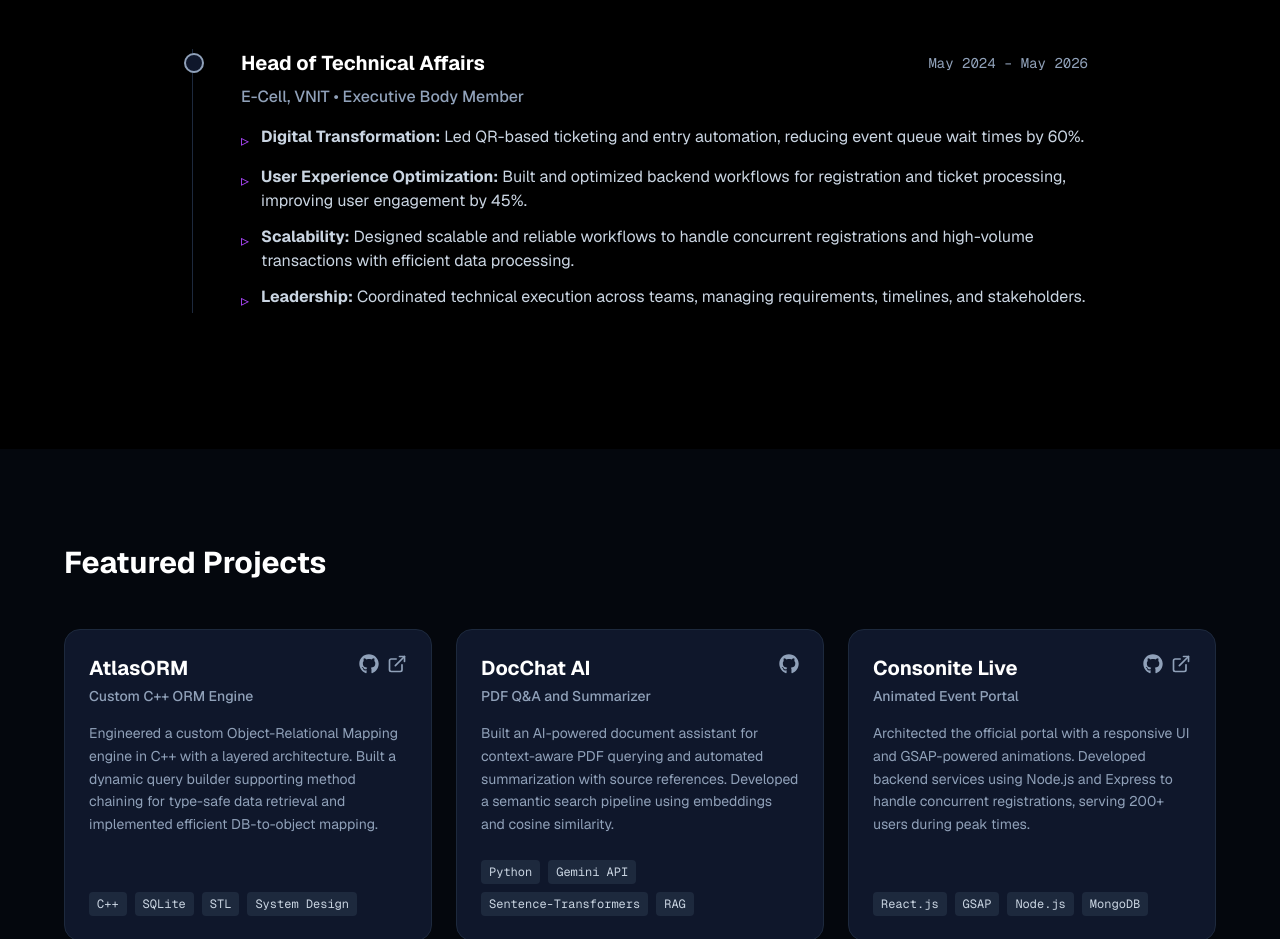
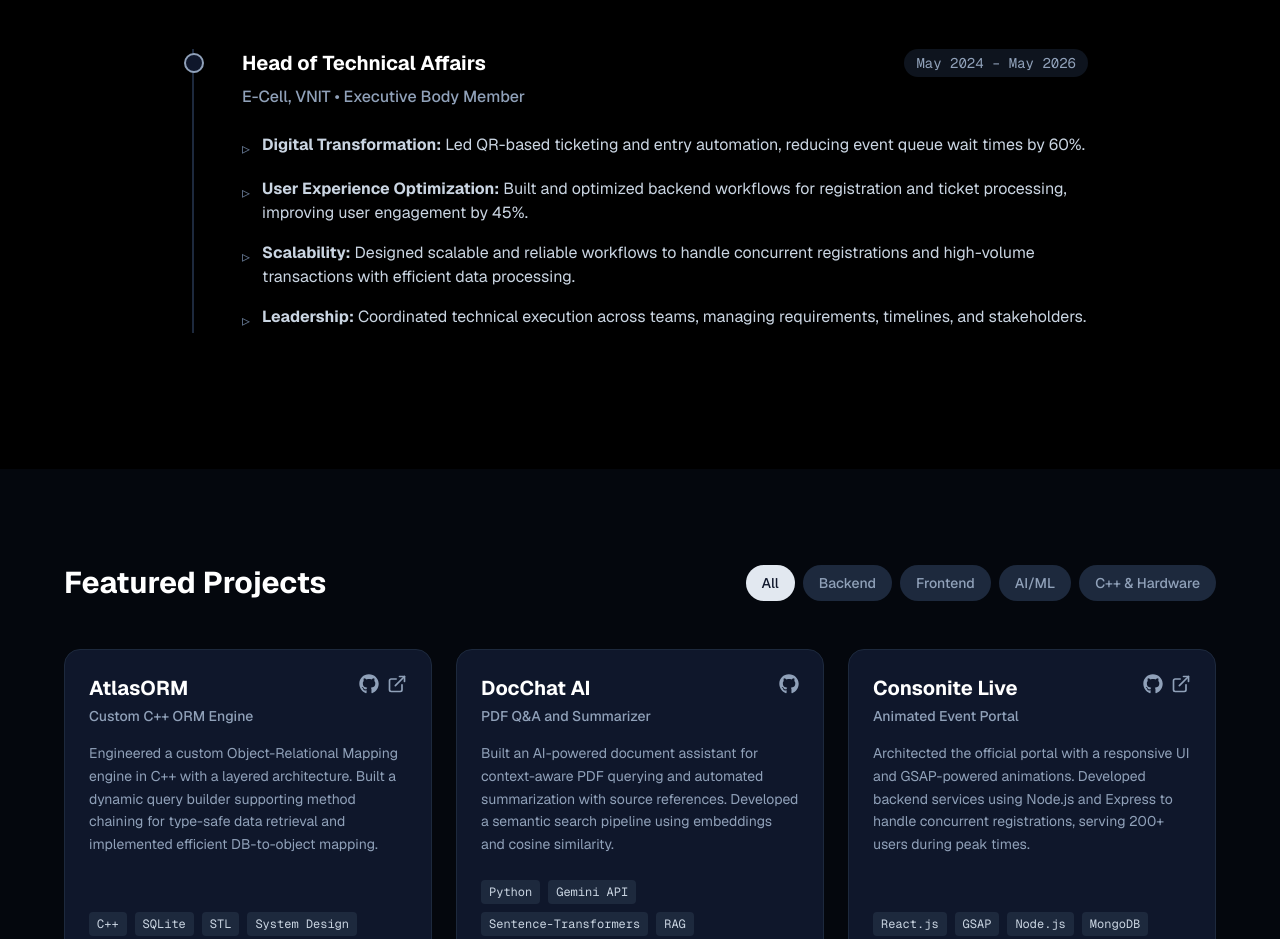
Before and after one commit to AryanSinghGangwar/Portfolioo, a Next.js app: page / in a window 1280 px wide. Shown: the part 1453-2392 px from the top of the page. Built offline with nearby package versions, Linux system fonts and the light colour scheme.

Commit message:
Add project filtering, experience timeline, and resume button

```diff
--- a/components/Experience.tsx
+++ b/components/Experience.tsx
@@ -1,6 +1,21 @@
 "use client";
 
 import { motion } from "framer-motion";
+
+const containerVariants = {
+  hidden: { opacity: 0 },
+  visible: {
+    opacity: 1,
+    transition: {
+      staggerChildren: 0.2,
+    },
+  },
+};
+
+const itemVariants = {
+  hidden: { opacity: 0, x: -20 },
+  visible: { opacity: 1, x: 0, transition: { duration: 0.5 } },
+};
 
 export default function Experience() {
   return (
@@ -16,35 +31,47 @@ export default function Experience() {
             Experience
           </h2>
 
-          <div className="relative border-l border-slate-800 ml-3 md:ml-0 md:pl-0">
-            <div className="mb-10 ml-8 md:ml-12 relative group">
-              <div className="absolute -left-[41px] md:-left-[57px] top-1 h-5 w-5 rounded-full bg-slate-900 border-2 border-slate-400 group-hover:bg-slate-400 transition-colors" />
+          <div className="relative border-l-2 border-slate-800 ml-3 md:ml-0 md:pl-0">
+            <motion.div
+              variants={containerVariants}
+              initial="hidden"
+              whileInView="visible"
+              viewport={{ once: true, margin: "-100px" }}
+              className="mb-10 ml-8 md:ml-12 relative group"
+            >
+              <motion.div
+                initial={{ scale: 0 }}
+                whileInView={{ scale: 1 }}
+                viewport={{ once: true }}
+                transition={{ duration: 0.5 }}
+                className="absolute -left-[41px] md:-left-[58px] top-1 h-5 w-5 rounded-full bg-slate-900 border-2 border-slate-400 group-hover:bg-white group-hover:border-white transition-colors group-hover:shadow-[0_0_10px_rgba(255,255,255,0.5)]"
+              />
 
               <div className="flex flex-col md:flex-row md:items-center justify-between mb-2">
-                <h3 className="text-xl font-bold text-white">Head of Technical Affairs</h3>
-                <span className="text-slate-400 font-mono text-sm mt-1 md:mt-0">May 2024 – May 2026</span>
+                <h3 className="text-xl font-bold text-white group-hover:text-slate-200 transition-colors">Head of Technical Affairs</h3>
+                <span className="text-slate-400 font-mono text-sm mt-1 md:mt-0 bg-slate-800/50 px-3 py-1 rounded-full">May 2024 – May 2026</span>
               </div>
-              <div className="text-slate-400 font-medium mb-4">E-Cell, VNIT • Executive Body Member</div>
+              <div className="text-slate-400 font-medium mb-6">E-Cell, VNIT • Executive Body Member</div>
 
-              <ul className="space-y-3 text-slate-300">
-                <li className="flex gap-3">
-                  <span className="text-purple-500 mt-1">▹</span>
+              <ul className="space-y-4 text-slate-300">
+                <motion.li variants={itemVariants} className="flex gap-3">
+                  <span className="text-slate-500 mt-1">▹</span>
                   <span><strong>Digital Transformation:</strong> Led QR-based ticketing and entry automation, reducing event queue wait times by 60%.</span>
-                </li>
-                <li className="flex gap-3">
-                  <span className="text-purple-500 mt-1">▹</span>
+                </motion.li>
+                <motion.li variants={itemVariants} className="flex gap-3">
+                  <span className="text-slate-500 mt-1">▹</span>
                   <span><strong>User Experience Optimization:</strong> Built and optimized backend workflows for registration and ticket processing, improving user engagement by 45%.</span>
-                </li>
-                <li className="flex gap-3">
-                  <span className="text-purple-500 mt-1">▹</span>
+                </motion.li>
+                <motion.li variants={itemVariants} className="flex gap-3">
+                  <span className="text-slate-500 mt-1">▹</span>
                   <span><strong>Scalability:</strong> Designed scalable and reliable workflows to handle concurrent registrations and high-volume transactions with efficient data processing.</span>
-                </li>
-                <li className="flex gap-3">
-                  <span className="text-purple-500 mt-1">▹</span>
+                </motion.li>
+                <motion.li variants={itemVariants} className="flex gap-3">
+                  <span className="text-slate-500 mt-1">▹</span>
                   <span><strong>Leadership:</strong> Coordinated technical execution across teams, managing requirements, timelines, and stakeholders.</span>
-                </li>
+                </motion.li>
               </ul>
-            </div>
+            </motion.div>
           </div>
         </motion.div>
       </div>
--- a/components/Hero.tsx
+++ b/components/Hero.tsx
@@ -32,7 +32,7 @@ export default function Hero() {
             architecture and AI integration.
           </p>
 
-          <div className="flex flex-col sm:flex-row items-center justify-center gap-4 mb-12">
+          <div className="flex flex-col sm:flex-row flex-wrap items-center justify-center gap-4 mb-12">
             <a
               href="#projects"
               className="flex items-center gap-2 px-8 py-3 bg-white hover:bg-slate-200 text-black font-semibold rounded-full transition-colors"
@@ -41,8 +41,16 @@ export default function Hero() {
               <ArrowRight className="w-5 h-5" />
             </a>
             <a
+              href="/resume.pdf"
+              target="_blank"
+              className="flex items-center gap-2 px-8 py-3 bg-slate-800 hover:bg-slate-700 text-white font-semibold rounded-full transition-colors border border-slate-700"
+            >
+              <Download className="w-5 h-5" />
+              Download Resume
+            </a>
+            <a
               href="#contact"
-              className="flex items-center gap-2 px-8 py-3 bg-slate-800 hover:bg-slate-700 text-white font-semibold rounded-full transition-colors border border-slate-700"
+              className="flex items-center gap-2 px-8 py-3 bg-transparent hover:bg-slate-800/50 text-slate-300 font-semibold rounded-full transition-colors"
             >
               Contact Me
             </a>
--- a/components/Projects.tsx
+++ b/components/Projects.tsx
@@ -1,6 +1,7 @@
 "use client";
 
-import { motion } from "framer-motion";
+import { useState } from "react";
+import { motion, AnimatePresence } from "framer-motion";
 import { ExternalLink } from "lucide-react";
 import { FaGithub } from "react-icons/fa";
 
@@ -12,6 +13,7 @@ const projects = [
     tech: ["C++", "SQLite", "STL", "System Design"],
     github: "https://github.com/AryanSinghGangwar/ORM",
     live: "https://orm-use.vercel.app/",
+    category: ["Backend", "C++ & Hardware"],
   },
   {
     title: "DocChat AI",
@@ -19,6 +21,7 @@ const projects = [
     description: "Built an AI-powered document assistant for context-aware PDF querying and automated summarization with source references. Developed a semantic search pipeline using embeddings and cosine similarity.",
     tech: ["Python", "Gemini API", "Sentence-Transformers", "RAG"],
     github: "https://github.com/AryanSinghGangwar/DocChat_AI",
+    category: ["AI/ML", "Backend"],
   },
   {
     title: "Consonite Live",
@@ -27,6 +30,7 @@ const projects = [
     tech: ["React.js", "GSAP", "Node.js", "MongoDB"],
     github: "https://github.com/AryanSinghGangwar/consonite",
     live: "https://consonite.ecellvnit.org/",
+    category: ["Frontend", "Backend"],
   },
   {
     title: "VidSocial",
@@ -34,24 +38,35 @@ const projects = [
     description: "Developed a hybrid social platform featuring adaptive video streaming via Cloudinary integration and a secure microblogging feed with JWT-based authentication.",
     tech: ["Node.js", "Express", "MongoDB", "Cloudinary"],
     github: "https://github.com/AryanSinghGangwar/VidSocial",
+    category: ["Backend"],
   },
   {
     title: "IoT Smart Energy Meter",
     subtitle: "Real-Time Monitoring System",
     description: "Developed an IoT-based energy meter using ESP32 for real-time electrical load monitoring. Engineered a remote load-control mechanism and a monitoring dashboard.",
     tech: ["ESP32", "Sensors", "IoT", "C/C++"],
+    category: ["C++ & Hardware"],
   },
   {
     title: "Single-Axis Solar Tracker",
     subtitle: "Automated Energy Harvesting",
     description: "Built an automated solar tracking system with an LDR-based comparator circuit interfaced with a DC motor for automated positioning and sensor-driven control.",
     tech: ["Automation", "Motor Control", "Analog Electronics"],
+    category: ["C++ & Hardware"],
   }
 ];
 
+const categories = ["All", "Backend", "Frontend", "AI/ML", "C++ & Hardware"];
+
 export default function Projects() {
+  const [activeCategory, setActiveCategory] = useState("All");
+
+  const filteredProjects = projects.filter((project) =>
+    activeCategory === "All" ? true : project.category.includes(activeCategory)
+  );
+
   return (
-    <section id="projects" className="py-24 px-6 bg-slate-900/30">
+    <section id="projects" className="py-24 px-6 bg-slate-900/30 overflow-hidden">
       <div className="max-w-6xl mx-auto">
         <motion.div
           initial={{ opacity: 0, y: 20 }}
@@ -59,15 +74,38 @@ export default function Projects() {
           viewport={{ once: true }}
           transition={{ duration: 0.5 }}
         >
-          <h2 className="text-3xl font-bold mb-12 flex items-center gap-4 text-white">
+          <div className="flex flex-col md:flex-row md:items-center justify-between gap-6 mb-12">
+            <h2 className="text-3xl font-bold flex items-center gap-4 text-white">
               Featured Projects
             </h2>
 
-          <div className="grid md:grid-cols-2 lg:grid-cols-3 gap-6">
-            {projects.map((project, idx) => (
+            <div className="flex flex-wrap gap-2">
+              {categories.map((cat) => (
+                <button
+                  key={cat}
+                  onClick={() => setActiveCategory(cat)}
+                  className={`px-4 py-2 rounded-full text-sm font-medium transition-colors ${
+                    activeCategory === cat
+                      ? "bg-slate-200 text-slate-900"
+                      : "bg-slate-800 text-slate-400 hover:bg-slate-700 hover:text-white"
+                  }`}
+                >
+                  {cat}
+                </button>
+              ))}
+            </div>
+          </div>
+
+          <motion.div layout className="grid md:grid-cols-2 lg:grid-cols-3 gap-6">
+            <AnimatePresence mode="popLayout">
+              {filteredProjects.map((project, idx) => (
                 <motion.div
-                key={idx}
-                whileHover={{ y: -5 }}
+                  layout
+                  initial={{ opacity: 0, scale: 0.9 }}
+                  animate={{ opacity: 1, scale: 1 }}
+                  exit={{ opacity: 0, scale: 0.9 }}
+                  transition={{ duration: 0.3 }}
+                  key={project.title}
                   className="bg-slate-900 border border-slate-800 p-6 rounded-2xl flex flex-col h-full group hover:border-slate-500 transition-colors"
                 >
                   <div className="flex justify-between items-start mb-4">
@@ -102,7 +140,8 @@ export default function Projects() {
                   </div>
                 </motion.div>
               ))}
-          </div>
+            </AnimatePresence>
+          </motion.div>
         </motion.div>
       </div>
     </section>
```
Lines whose indentation alone changed are shown as unchanged.
